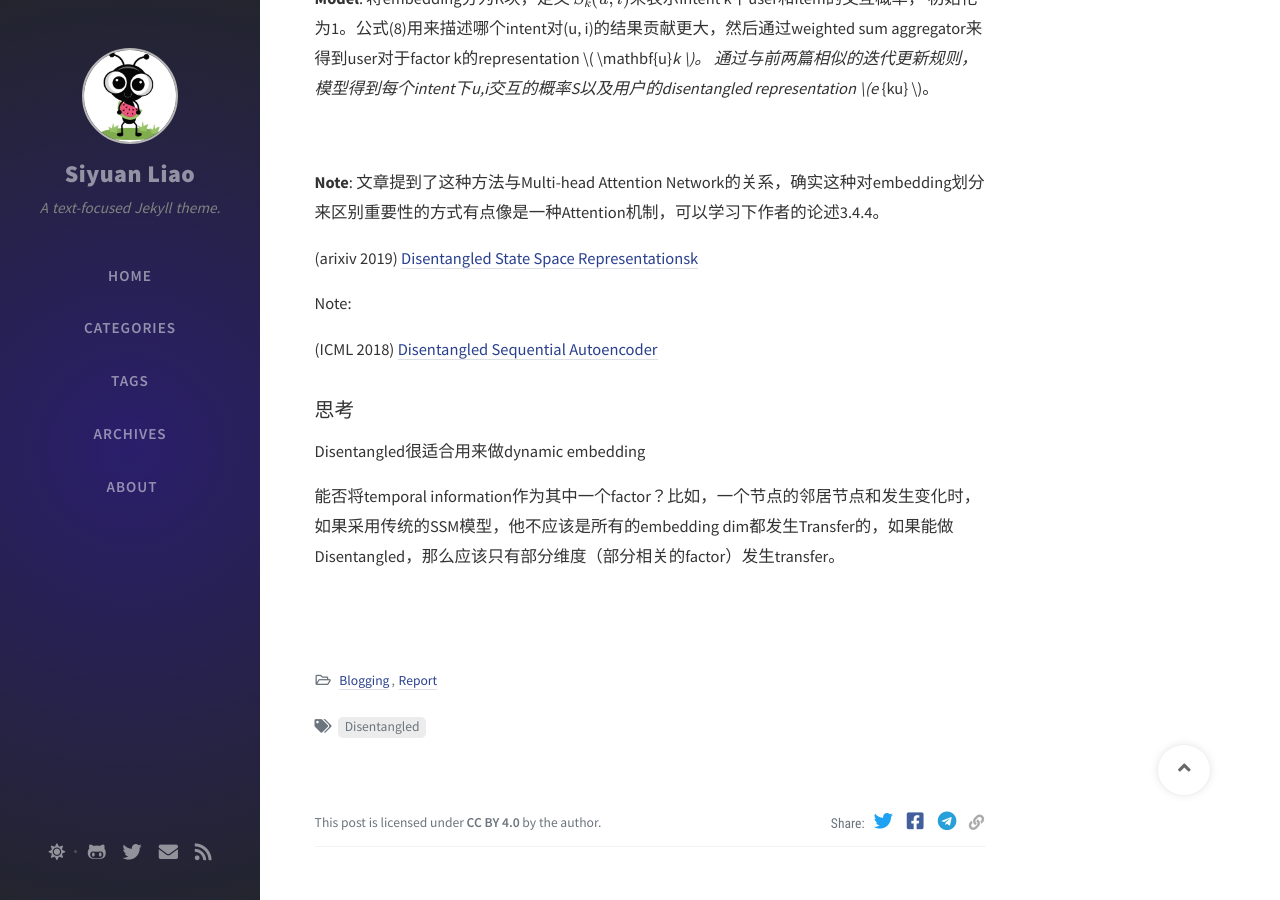
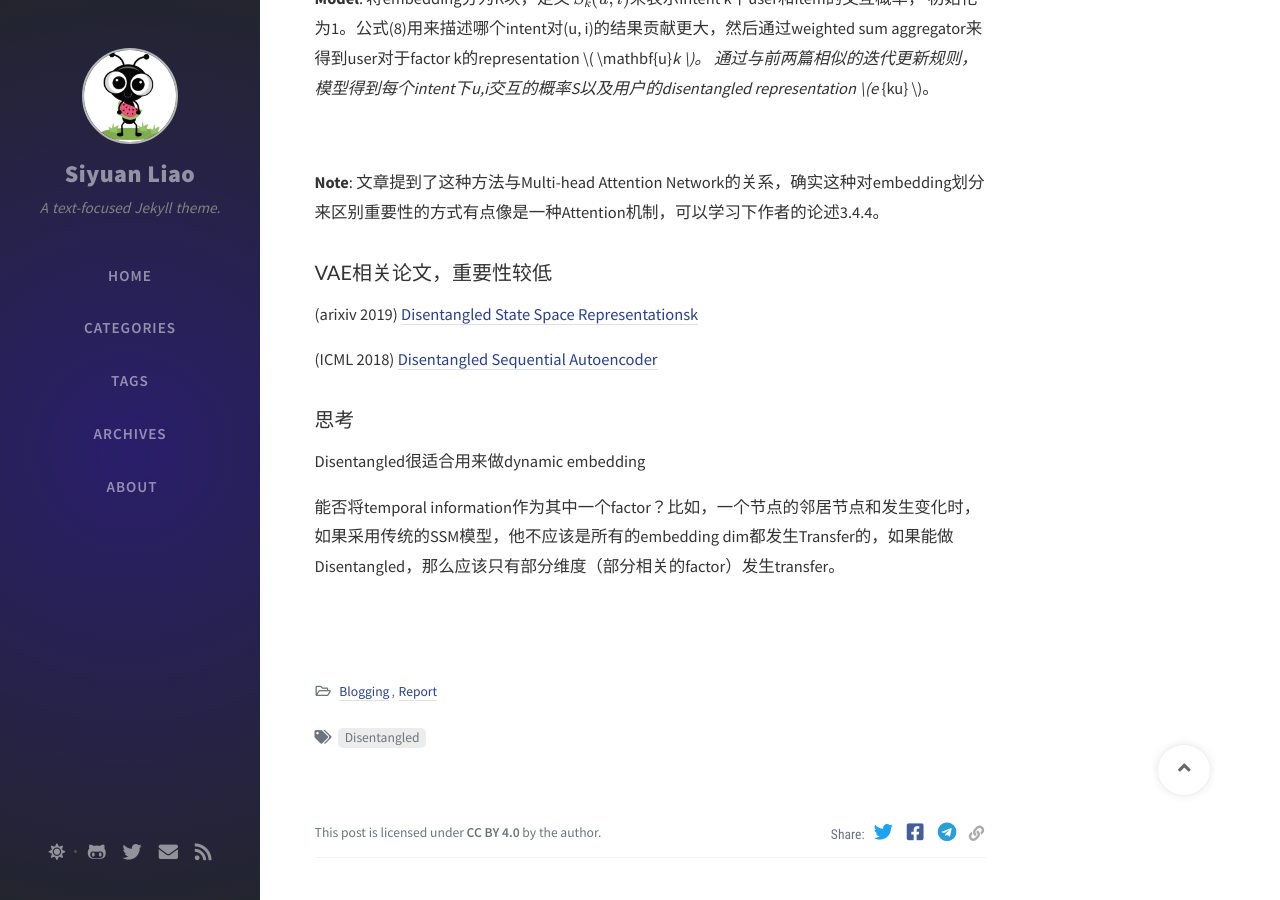
Before and after one commit to SeanLiaoy/seanliaoy.github.io, a Jekyll site: the page built from _posts/2020-10-04-disentangled.md, in a window 1280 px wide and 900 px high, scrolled down 1349 px. Built offline with Jekyll 4.4.1, drawn with Linux system fonts in a browser that asks for light colours; nearby versions of some CDN libraries; comment, search, counter and statistics services are not loaded.

Commit message:
修改文件: _posts/2020-10-04-disentangled.md

```diff
--- a/_posts/2020-10-04-disentangled.md
+++ b/_posts/2020-10-04-disentangled.md
@@ -56,9 +56,11 @@ $$ \mathbf{y}_u = [ c_1, c_2, ..., c_K ] $$
 **Note**:  文章提到了这种方法与Multi-head Attention Network的关系，确实这种对embedding划分来区别重要性的方式有点像是一种Attention机制，可以学习下作者的论述3.4.4。
 
 
+
+
+### VAE相关论文，重要性较低
+
 (arixiv 2019) [Disentangled State Space Representationsk](https://arxiv.org/abs/1906.03255)
-
-Note:
 
 
 (ICML 2018) [Disentangled Sequential Autoencoder](http://proceedings.mlr.press/v80/yingzhen18a.html)
```
